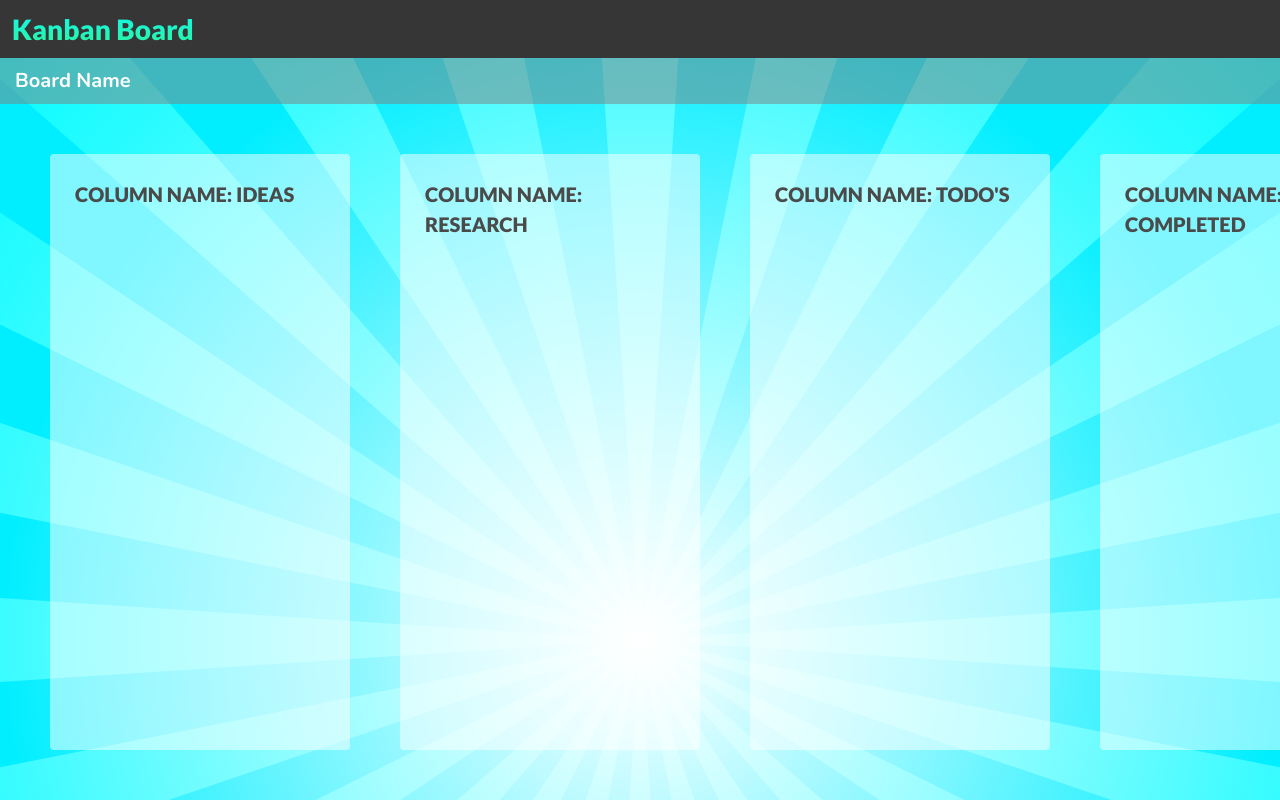
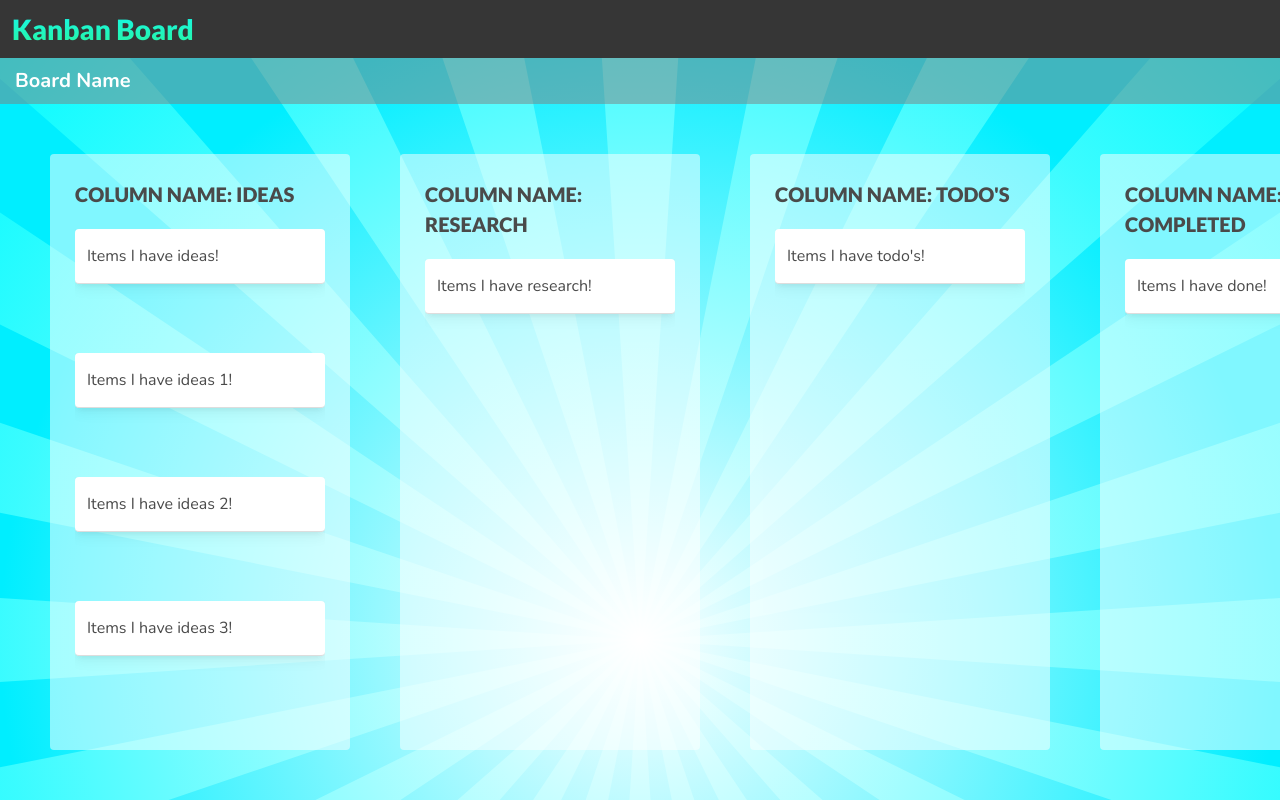
Before and after one commit to codershona/kanban-board-angular, an Angular app: page / in a window 1280 px wide. Built offline with nearby package versions, Linux system fonts and the light colour scheme.

Commit message:
worked on task containers

```diff
--- a/src/app/pages/main-view/main-view.component.html
+++ b/src/app/pages/main-view/main-view.component.html
@@ -19,28 +19,56 @@
           <div class="column-title">
             Column Name: Ideas
           </div>
-          </div>
-
-          <!-- <div class="tasks-container">
+          <div class="tasks-container">
             <div class="task" >
-              Items
+              Items I have ideas!
             </div>
           </div>
-        </div> -->
+          <div class="tasks-container">
+            <div class="task" >
+              Items I have ideas 1!
+            </div>
+          </div>
+          <div class="tasks-container">
+            <div class="task" >
+              Items I have ideas 2!
+            </div>
+          </div>
+          <div class="tasks-container">
+            <div class="task" >
+              Items I have ideas 3!
+            </div>
+          </div>
+          </div>
 
         <div class="board-column">
           <div class="column-title">
             Column Name: Research
+          </div>
+          <div class="tasks-container">
+            <div class="task" >
+              Items I have research!
+            </div>
           </div>
         </div>
         <div class="board-column">
           <div class="column-title">
             Column Name: Todo's
           </div>
+          <div class="tasks-container">
+            <div class="task" >
+              Items I have todo's!
+            </div>
+          </div>
         </div>
         <div class="board-column">
           <div class="column-title">
             Column Name: Completed
+          </div>
+          <div class="tasks-container">
+            <div class="task" >
+              Items I have done!
+            </div>
           </div>
         </div>
         <!-- <div class="board-column">
```
